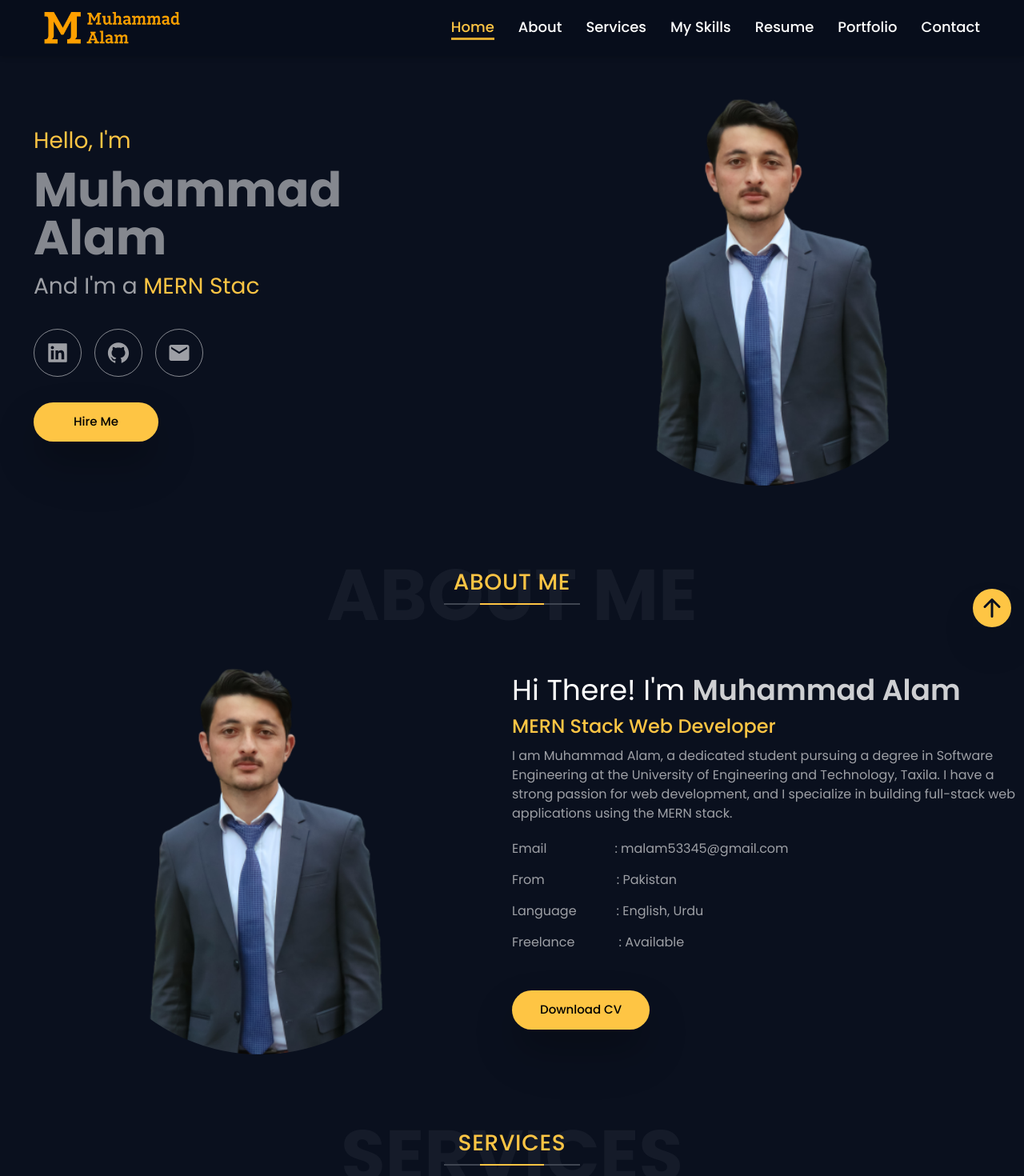
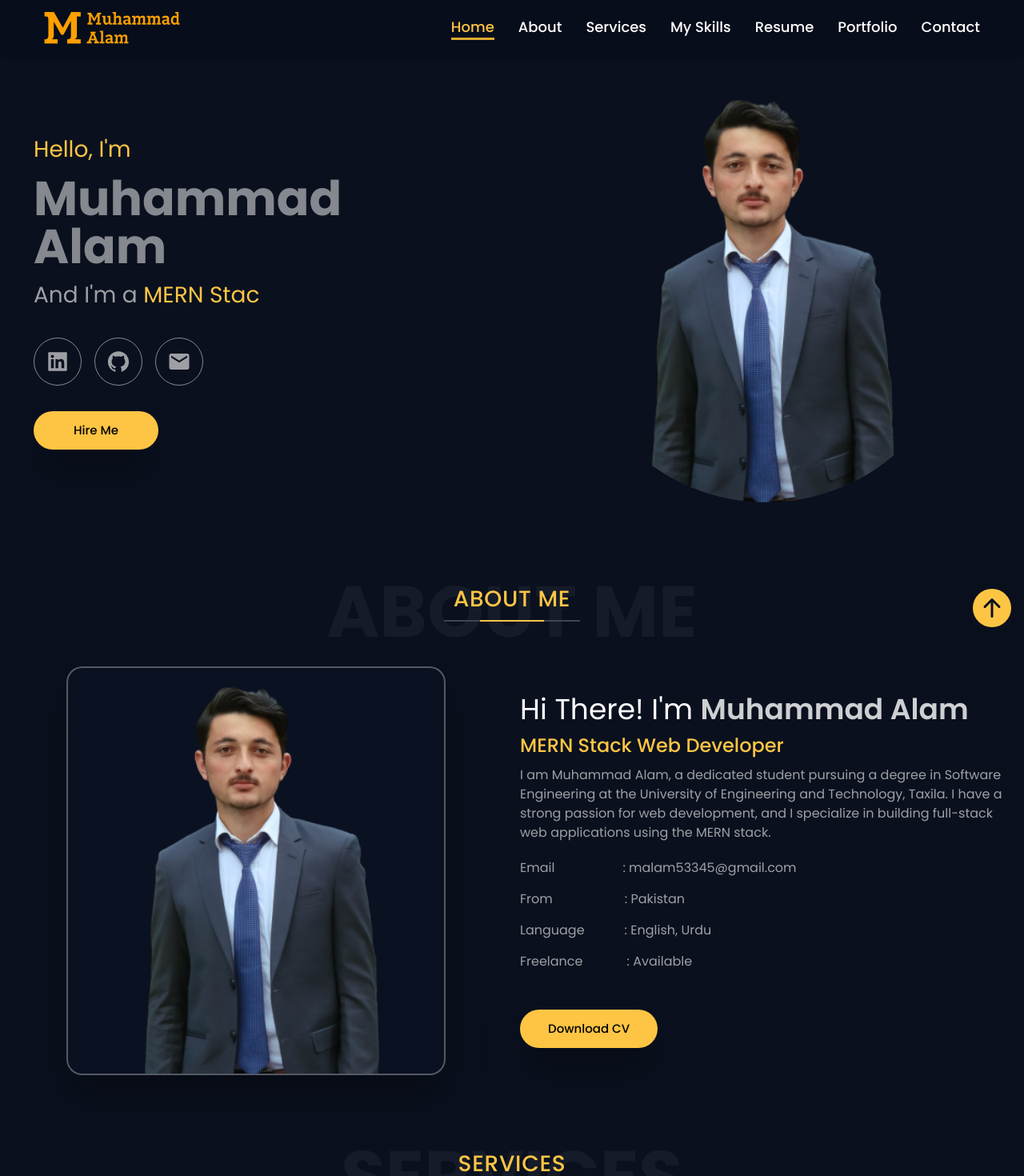
Before and after one commit to M-Alam116/portfolio, a Next.js app: page / in a window 1280 px wide. Shown: the top 1470 px of the page at 80% size. Built offline with nearby package versions, Linux system fonts and the light colour scheme.

Commit message:
dashboard project added

```diff
--- a/components/About.js
+++ b/components/About.js
@@ -14,10 +14,16 @@ export default function About() {
           </div>
         </div>
       </div>
-      <div className="w-full grid grid-cols-1 md:grid-cols-2">
+      <div className="w-full grid grid-cols-1 md:grid-cols-2 gap-[20px]">
         <div className="w-full hidden md:flex justify-center">
-          <div className="">
-            <Image src="/images/pic.png" width={470} height={600} alt="" className="rounded-full" />
+          <div className="bg-[#0a1121] shadow-2xl drop-shadow-2xl rounded-[20px] border-[2px] border-white border-opacity-30 h-fit">
+            <Image
+              src="/images/pic.png"
+              width={470}
+              height={600}
+              alt=""
+              className=""
+            />
           </div>
         </div>
         <div className="flex flex-col items-start justify-center mt-[30px] md:mt-0">
--- a/components/Home.js
+++ b/components/Home.js
@@ -89,7 +89,7 @@ export default function Home() {
       </div>
       <div className="w-full flex justify-center items-center">
         <div className="rounded-full">
-          <Image src="/images/pic.png" width={470} height={650} alt="" className="rounded-full"/>
+          <Image src="/images/pic.png" width={490} height={650} alt="" className="rounded-full"/>
         </div>
       </div>
       <Link href="/">
--- a/data/projectsData.js
+++ b/data/projectsData.js
@@ -1,4 +1,9 @@
 export const projectsData = [
+  {
+    title: "Admin Dashboard",
+    image: "/projects/dashboard.jpg",
+    link: "https://alam-admin-dashboard.netlify.app/",
+  },
   {
     title: "Yofa Freelancing Platform",
     image: "/projects/yofa.jpg",
```
Also changed, not shown: public/projects/dashboard.jpg (added).
